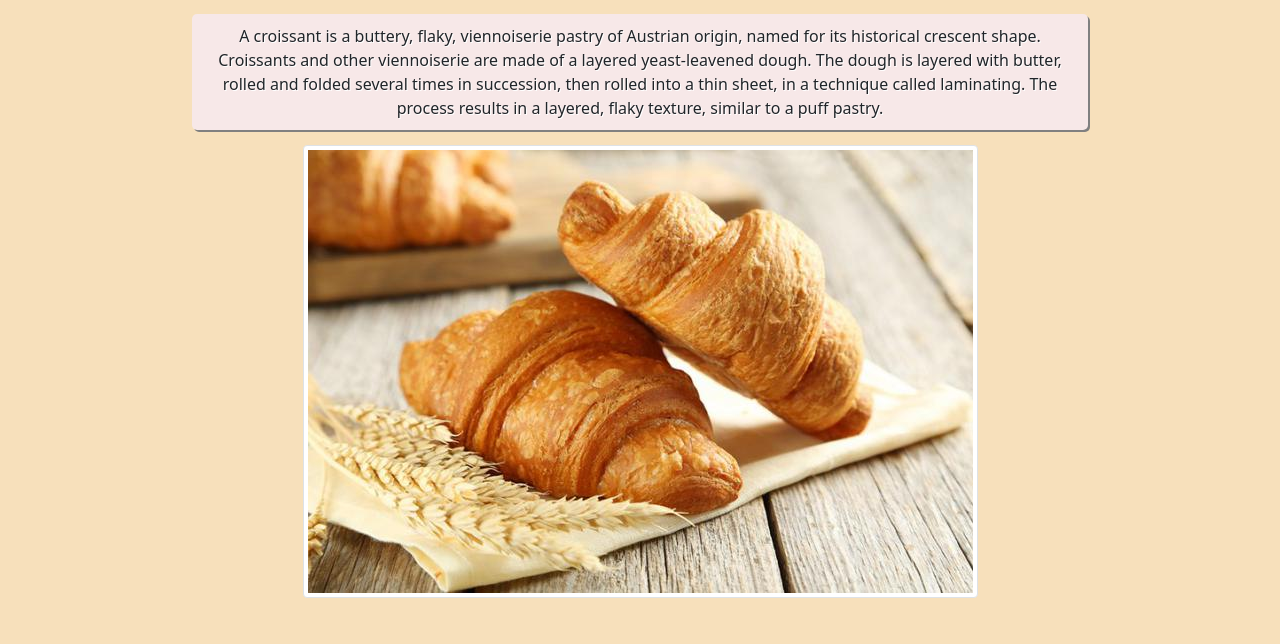
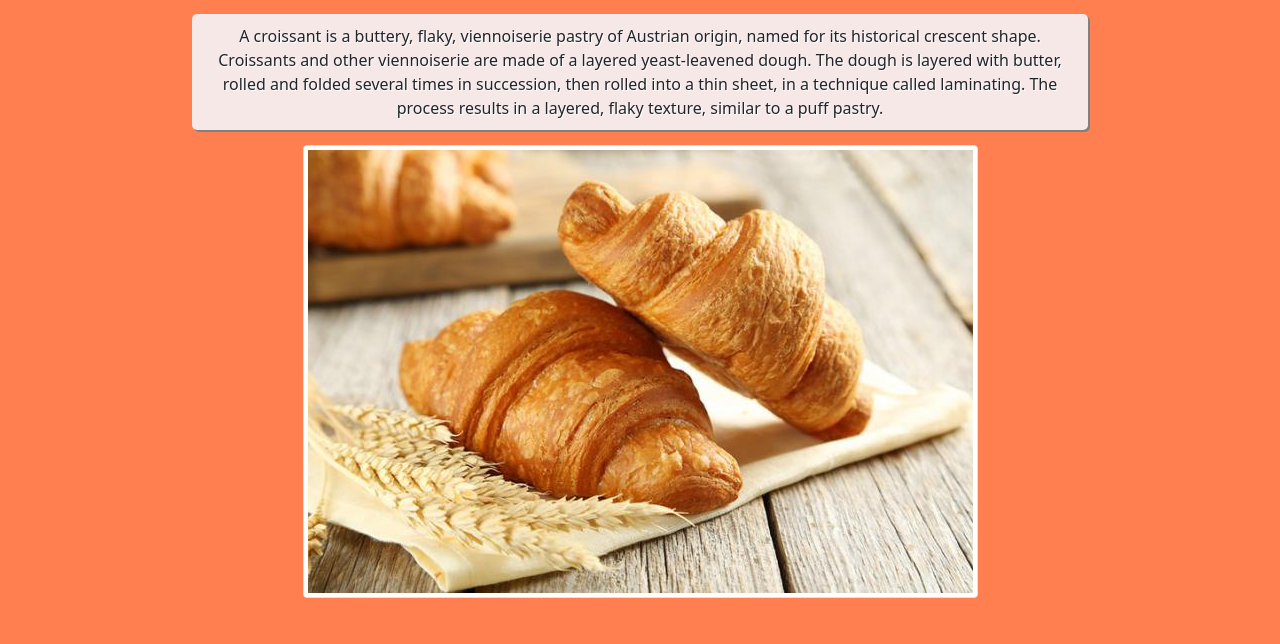
Before and after one commit to alicjamysliwiec/Croissant, a plain HTML site: page index.html in a window 1280 px wide. Shown: the part 156-800 px from the top of the page. Drawn offline with nearby package versions, Linux system fonts and the light colour scheme.

Commit message:
Change color

```diff
--- a/style/style.css
+++ b/style/style.css
@@ -1,6 +1,7 @@
 body{
     text-align: center;
-    background-color:#F7E0BB;
+    background-color: coral;
+    /* background-color:#F7E0BB; */
 }
 
 p, .contact{
```
